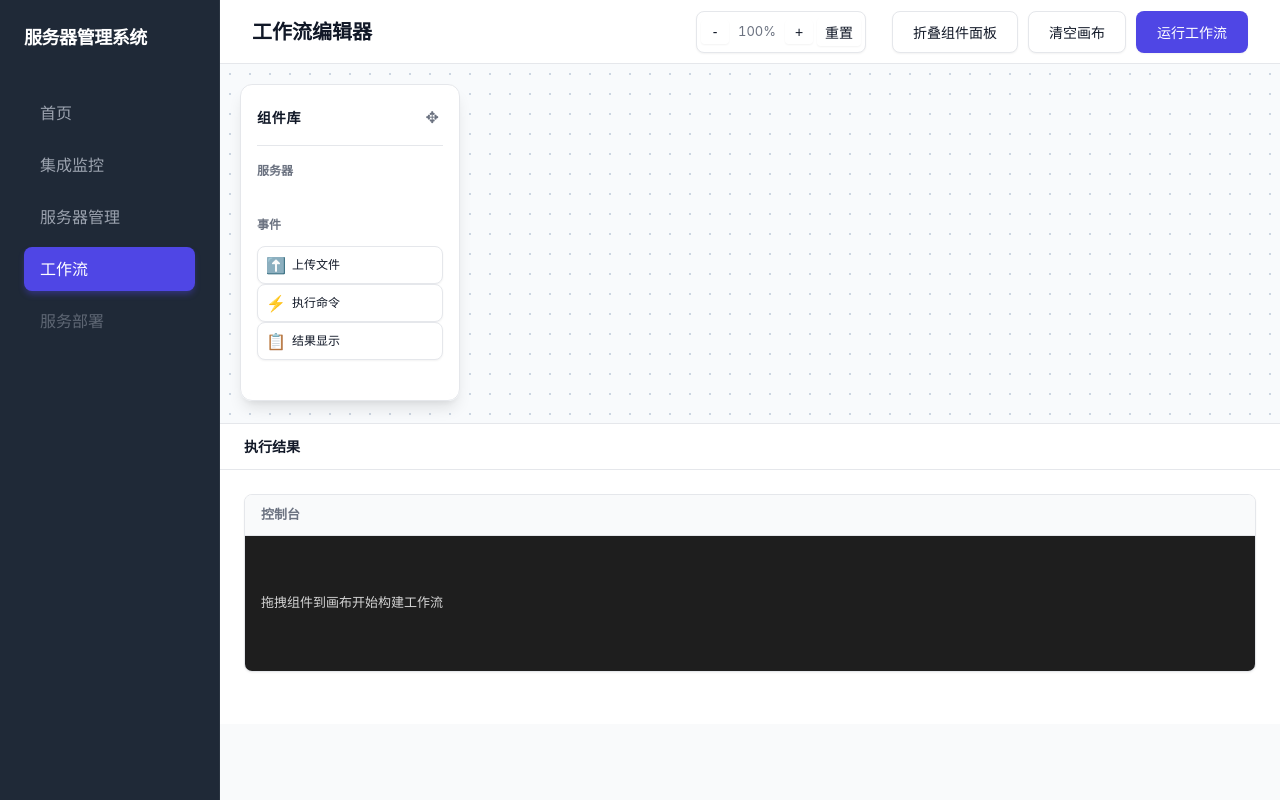
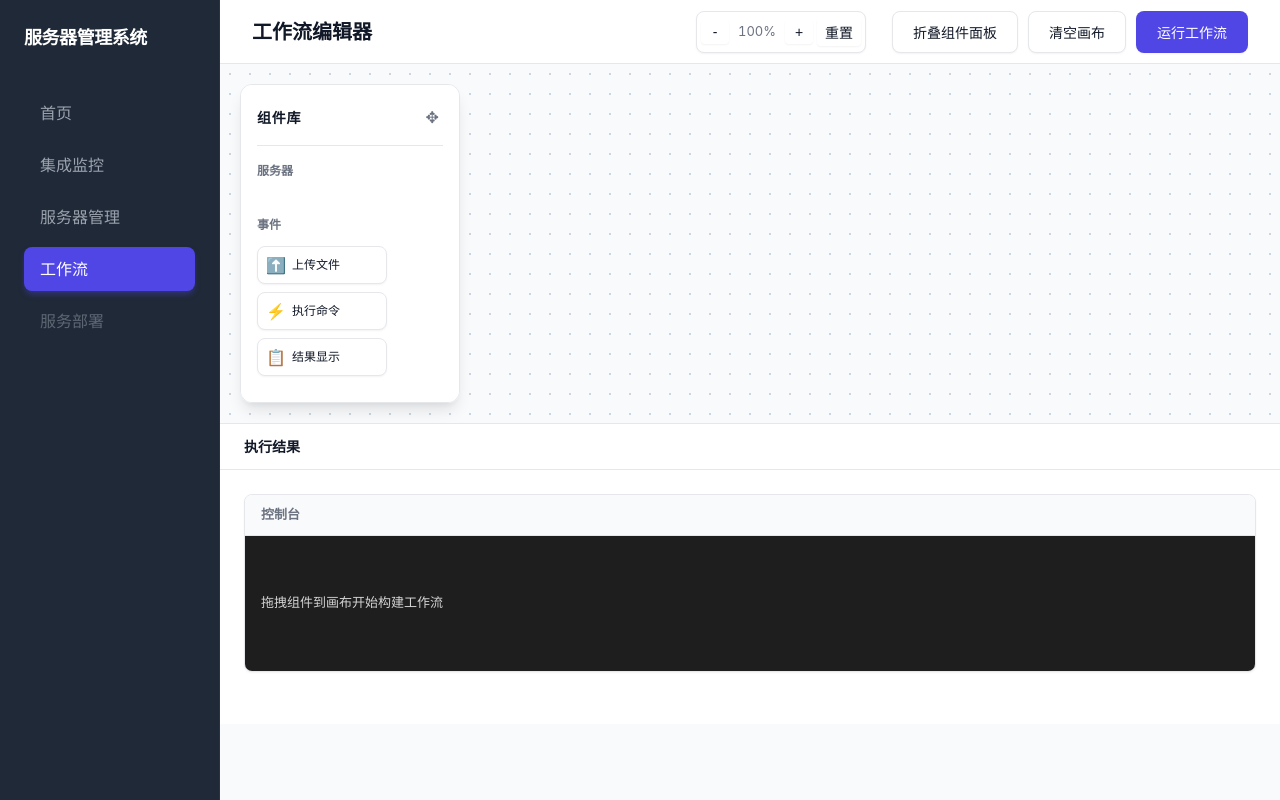
Before and after one commit to xiaoyekanren/test-by-ai, a Flask app: page /workflow in a window 1280 px wide. Run offline with Flask 3, Linux system fonts and the light colour scheme; data that the repository does not hold is empty.

Commit message:
style: 统一工作流组件库中事件和服务器的结构与样式

```diff
--- a/static/css/workflow.css
+++ b/static/css/workflow.css
@@ -122,7 +122,8 @@
 
 .draggable-item .icon { font-size: 16px; flex-shrink: 0; }
 
-.draggable-item .server-name {
+.draggable-item .server-name,
+.draggable-item span:not(.icon) {
     flex: 0 1 auto; /* 允许根据内容收缩，但不强制占满剩余空间 */
     min-width: 0;
     white-space: nowrap;
--- a/templates/workflow.html
+++ b/templates/workflow.html
@@ -42,6 +42,7 @@
                     </div>
                     <div class="component-section">
                         <h4>事件</h4>
+                        <div class="draggable-items">
                             <div class="draggable-item" draggable="true" data-type="upload">
                                 <span class="icon">⬆️</span>
                                 <span>上传文件</span>
@@ -53,6 +54,7 @@
                             <div class="draggable-item" draggable="true" data-type="output">
                                 <span class="icon">📋</span>
                                 <span>结果显示</span>
+                            </div>
                         </div>
                     </div>
                 </aside>
```
Lines whose indentation alone changed are shown as unchanged.
